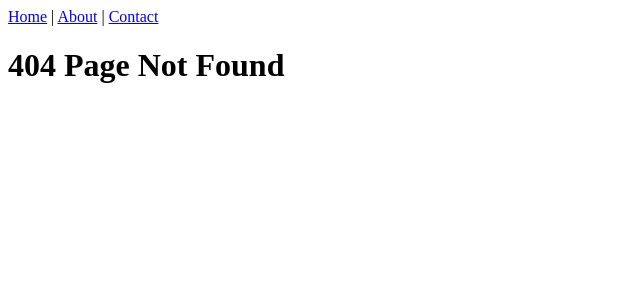
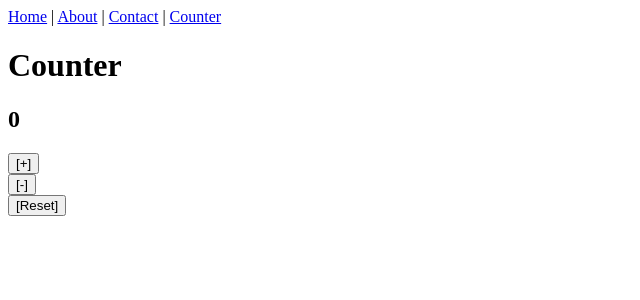
Before and after one commit to balakoyyamani/React_App, a React (Vite) app in the folder my-react-app/: page /Counter in a window 1280 px wide. Before the commit this address had no page. Shown: the top 300 px of the page, without its empty margins (0-640 px from the left). Built offline with nearby package versions, Linux system fonts and the light colour scheme.

Commit message:
add: counter page

```diff
--- a/my-react-app/src/App.jsx
+++ b/my-react-app/src/App.jsx
@@ -4,6 +4,7 @@ import Navbar from "./components/NavBar";
 import Home from "./pages/Home";
 import About from "./pages/About";
 import Contact from "./pages/Contact";
+import Counter from "./pages/Counter";
 import NotFound from "./pages/NotFound";
 
 function App() {
@@ -14,6 +15,7 @@ function App() {
         <Route path="/" element={<Home />} />
         <Route path="/About" element={<About />} />
         <Route path="/Contact" element={<Contact />} />
+        <Route path="/Counter" element={<Counter />} />
         <Route path="*" element={<NotFound />} />
       </Routes>
     </BrowserRouter>
--- a/my-react-app/src/components/Navbar.jsx
+++ b/my-react-app/src/components/Navbar.jsx
@@ -8,6 +8,8 @@ function Navbar(){
             <Link to="/About">About</Link>
             {" | "}
             <Link to="/Contact">Contact</Link>
+            {" | "}
+            <Link to="/Counter">Counter</Link>
         </nav>
     );
 }
--- /dev/null
+++ b/my-react-app/src/pages/Counter.jsx
@@ -0,0 +1,16 @@
+import { useState } from "react";
+
+function Counter(){
+    const[count,setCount]=useState(0)
+    return(
+        <div>
+            <h1>Counter</h1>
+            <h2>{count}</h2>
+            <button onClick={()=>setCount(count+1)}>[+]</button><br></br>
+            <button onClick={()=>setCount(count-1)}>[-]</button><br></br>
+            <button onClick={()=>setCount(0)}>[Reset]</button>
+        </div>
+    );
+}
+
+export default Counter;
```
